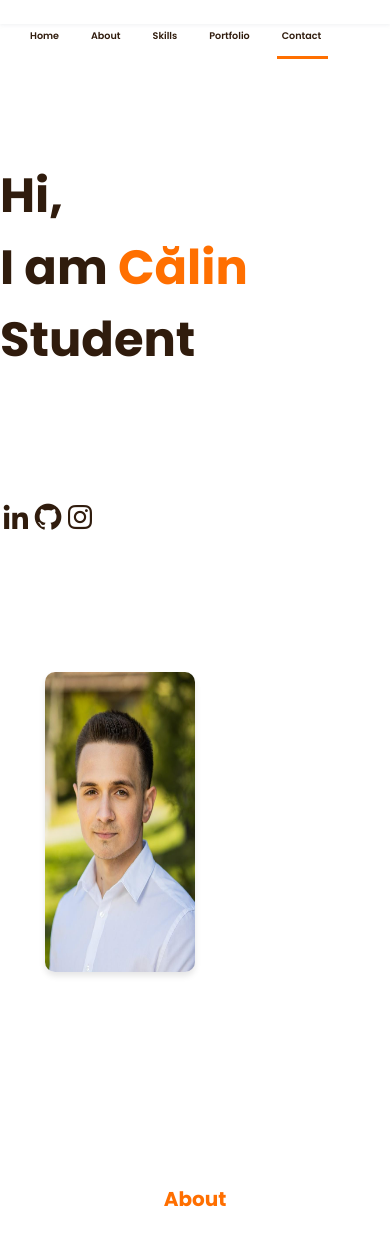
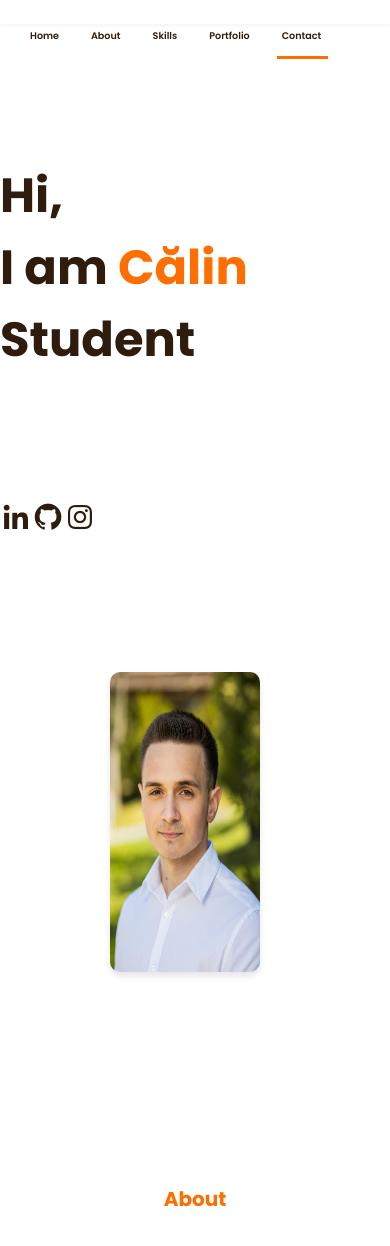
Before and after one commit to StroiaCalin/Resume4, a React (Vite) app: page / in a window 390 px wide. Shown: the top 1246 px of the page. Built offline with nearby package versions, Linux system fonts and the light colour scheme.

Commit message:
thirty-eight

```diff
--- a/public/styles.css
+++ b/public/styles.css
@@ -500,8 +500,7 @@ img {
   .home__img {
     height: 400px;
     width: 300px;
-    margin-left: auto;
-    margin-right: auto;
+    margin-left: 110px;
     position: static;
   }
 
```
